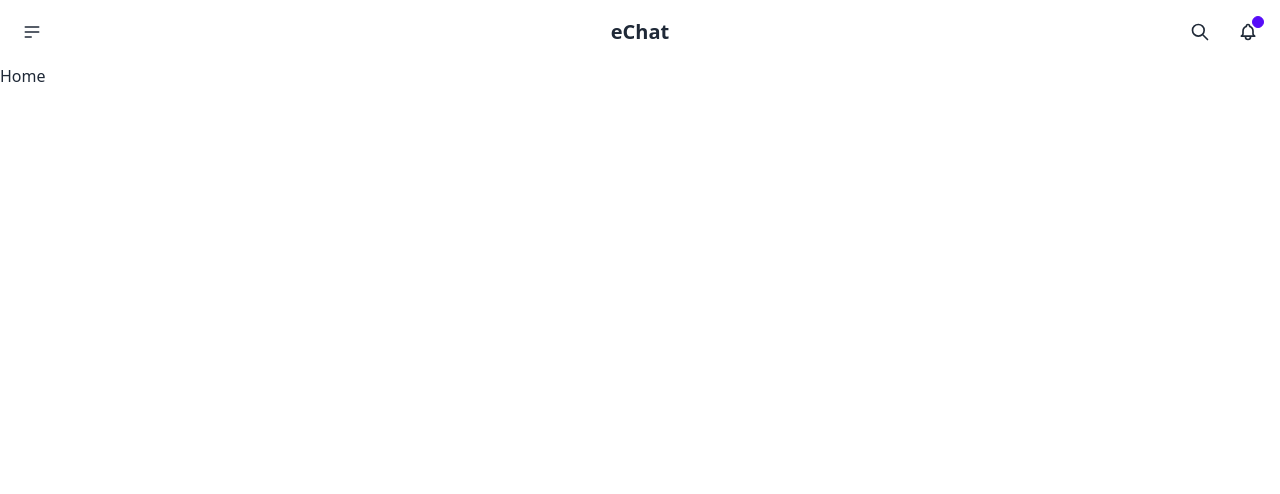
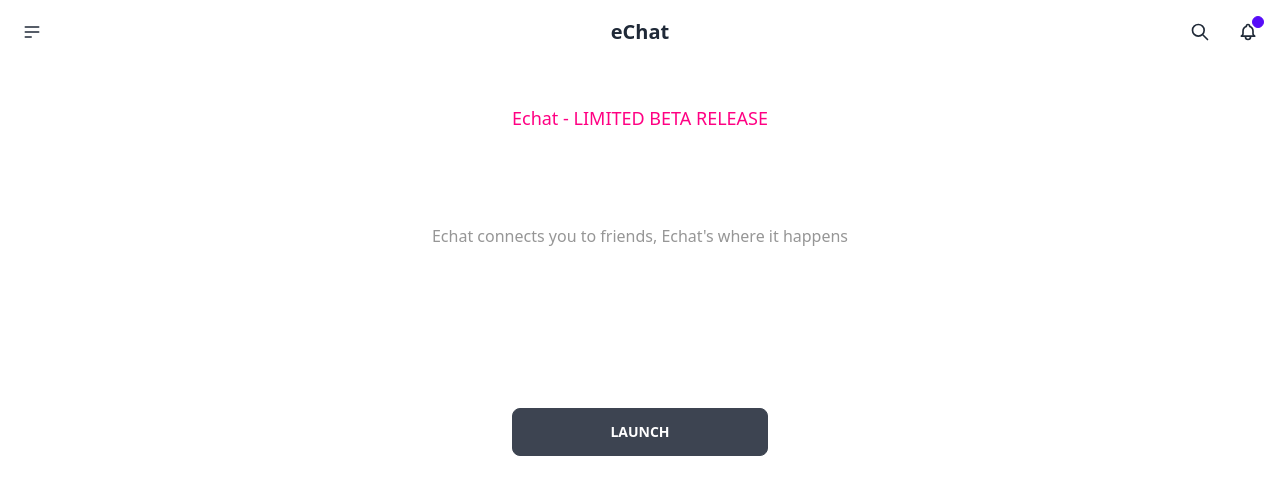
Before and after one commit to rchtect/lab2_user_based_content, a React (Create React App) app in the folder client/: page / in a window 1280 px wide. Shown: the top 494 px of the page. Built offline with nearby package versions, Linux system fonts and the light colour scheme.

Commit message:
added home page

```diff
--- a/client/src/pages/Home.js
+++ b/client/src/pages/Home.js
@@ -1,9 +1,26 @@
-import React from 'react'
+import React from "react";
 
 function Home() {
   return (
-    <div>Home</div>
-  )
+    <div className=" flex content-center justify-center flex-col flex-wrap font-sans">
+      <p className="text-[#FF0083] mt-10 text-lg content-center justify-center flex">
+        Echat - LIMITED BETA RELEASE
+      </p>
+      <div>
+        <p className=" text-white text-6xl mt-4">
+          The chat platform for the future
+        </p>
+      </div>
+      <div className="">
+        <p className="text-[#969696] content-center justify-center flex mt-4">
+          Echat connects you to friends, Echat's where it happens
+        </p>
+      </div>
+      <div className="content-center justify-center flex mt-40">
+        <button className="btn btn-wide">Launch</button>
+      </div>
+    </div>
+  );
 }
 
-export default Home
+export default Home;
--- a/client/tailwind.config.js
+++ b/client/tailwind.config.js
@@ -1,7 +1,11 @@
 module.exports = {
   content: ["./src/**/*.{js,jsx,ts,tsx}"],
   theme: {
-    extend: {},
+    extend: {
+      colors: {
+        pinky: "#FF0083",
+      },
+    },
   },
   plugins: [require("daisyui")],
 
```
